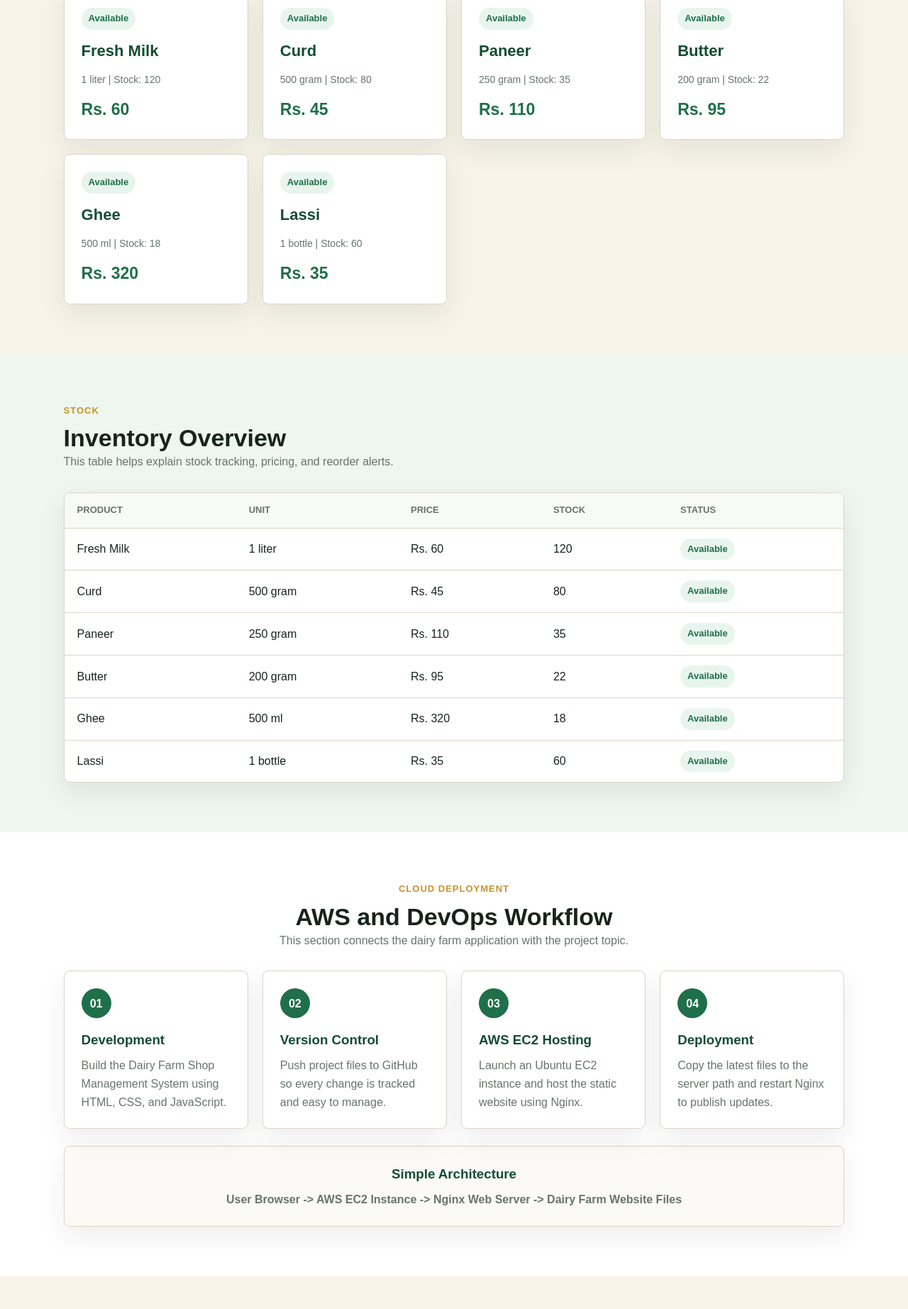
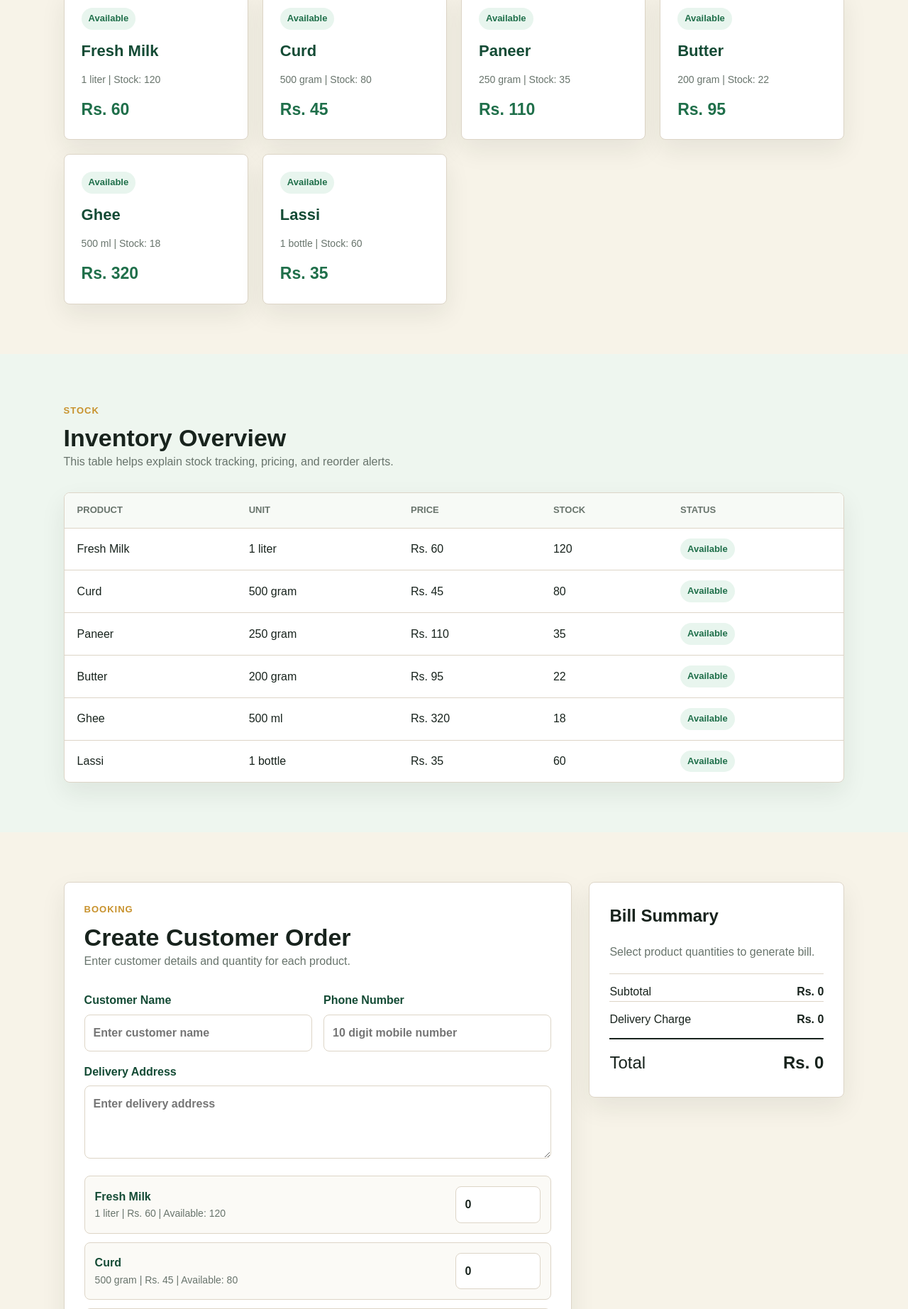
Before and after one commit to JatinDuttt/Dairy-Farm-Shop-Management-System, a PHP site: page / in a window 1280 px wide. Shown: the part 800-2645 px from the top of the page at 71% size. Run offline with PHP 8.4, Linux system fonts and the light colour scheme.

Commit message:
Update dairy farm shop management system

```diff
--- a/index.html
+++ b/index.html
@@ -3,19 +3,18 @@
 <head>
     <meta charset="UTF-8">
     <meta name="viewport" content="width=device-width, initial-scale=1.0">
-    <title>AWS DevOps Dairy Farm Shop Management System</title>
+    <title>Dairy Farm Shop Management System</title>
     <link rel="stylesheet" href="style.css">
 </head>
 <body>
     <header class="topbar">
         <a class="brand" href="#home">
             <span>DF</span>
-            AWS Dairy Farm
+            Dairy Farm Shop
         </a>
         <nav class="nav-links">
             <a href="#products">Products</a>
             <a href="#inventory">Inventory</a>
-            <a href="#cloud">AWS & DevOps</a>
             <a href="#order">New Order</a>
             <a href="#orders">Orders</a>
         </nav>
@@ -24,15 +23,15 @@
     <main>
         <section class="hero" id="home">
             <div class="hero-content">
-                <p class="eyebrow">Cloud, AWS and DevOps Mini Project</p>
-                <h1>Dairy Farm Shop Management System on AWS Cloud</h1>
+                <p class="eyebrow">Dairy Shop Mini Project</p>
+                <h1>Dairy Farm Shop Management System</h1>
                 <p>
-                    A cloud-ready web application for managing dairy products, checking stock,
-                    creating customer orders, and deploying the system on an AWS EC2 instance.
+                    A web application for managing dairy products, checking stock,
+                    creating customer orders, calculating bills, and saving order history.
                 </p>
                 <div class="hero-actions">
                     <a class="button primary" href="#order">Create Order</a>
-                    <a class="button secondary" href="#cloud">View Cloud Plan</a>
+                    <a class="button secondary" href="#orders">View Orders</a>
                 </div>
             </div>
             <div class="summary-panel" aria-label="Project summary">
@@ -79,42 +78,6 @@
                     </thead>
                     <tbody id="inventoryTable"></tbody>
                 </table>
-            </div>
-        </section>
-
-        <section class="section cloud-section" id="cloud">
-            <div class="section-heading">
-                <p class="eyebrow">Cloud Deployment</p>
-                <h2>AWS and DevOps Workflow</h2>
-                <span>This section connects the dairy farm application with the project topic.</span>
-            </div>
-
-            <div class="cloud-grid">
-                <article class="cloud-card">
-                    <span>01</span>
-                    <h3>Development</h3>
-                    <p>Build the Dairy Farm Shop Management System using HTML, CSS, and JavaScript.</p>
-                </article>
-                <article class="cloud-card">
-                    <span>02</span>
-                    <h3>Version Control</h3>
-                    <p>Push project files to GitHub so every change is tracked and easy to manage.</p>
-                </article>
-                <article class="cloud-card">
-                    <span>03</span>
-                    <h3>AWS EC2 Hosting</h3>
-                    <p>Launch an Ubuntu EC2 instance and host the static website using Nginx.</p>
-                </article>
-                <article class="cloud-card">
-                    <span>04</span>
-                    <h3>Deployment</h3>
-                    <p>Copy the latest files to the server path and restart Nginx to publish updates.</p>
-                </article>
-            </div>
-
-            <div class="architecture-box">
-                <h3>Simple Architecture</h3>
-                <p>User Browser -> AWS EC2 Instance -> Nginx Web Server -> Dairy Farm Website Files</p>
             </div>
         </section>
 
@@ -182,7 +145,7 @@
     </main>
 
     <footer>
-        <p>Working on Cloud, AWS and DevOps with Dairy Farm Shop Management System</p>
+        <p>Dairy Farm Shop Management System | HTML, CSS, JavaScript</p>
     </footer>
 
     <script src="script.js"></script>
--- a/style.css
+++ b/style.css
@@ -218,9 +218,7 @@ textarea {
 .order-card,
 .bill-card,
 .table-wrapper,
-.order-item,
-.cloud-card,
-.architecture-box {
+.order-item {
     background: var(--white);
     border: 1px solid var(--line);
     border-radius: 8px;
@@ -270,59 +268,6 @@ textarea {
 
 .split-section {
     background: #eef6ef;
-}
-
-.cloud-section {
-    background: var(--white);
-}
-
-.cloud-grid {
-    display: grid;
-    gap: 20px;
-    grid-template-columns: repeat(auto-fit, minmax(230px, 1fr));
-}
-
-.cloud-card {
-    padding: 24px;
-}
-
-.cloud-card span {
-    align-items: center;
-    background: var(--green);
-    border-radius: 50%;
-    color: var(--white);
-    display: inline-flex;
-    font-weight: 900;
-    height: 42px;
-    justify-content: center;
-    margin-bottom: 16px;
-    width: 42px;
-}
-
-.cloud-card h3 {
-    color: var(--green-dark);
-    margin-bottom: 8px;
-}
-
-.cloud-card p {
-    color: var(--muted);
-}
-
-.architecture-box {
-    background: #fbfaf6;
-    margin-top: 24px;
-    padding: 24px;
-    text-align: center;
-}
-
-.architecture-box h3 {
-    color: var(--green-dark);
-    margin-bottom: 8px;
-}
-
-.architecture-box p {
-    color: var(--muted);
-    font-weight: 800;
 }
 
 .table-wrapper {
```
Also changed, not shown: README.md.
